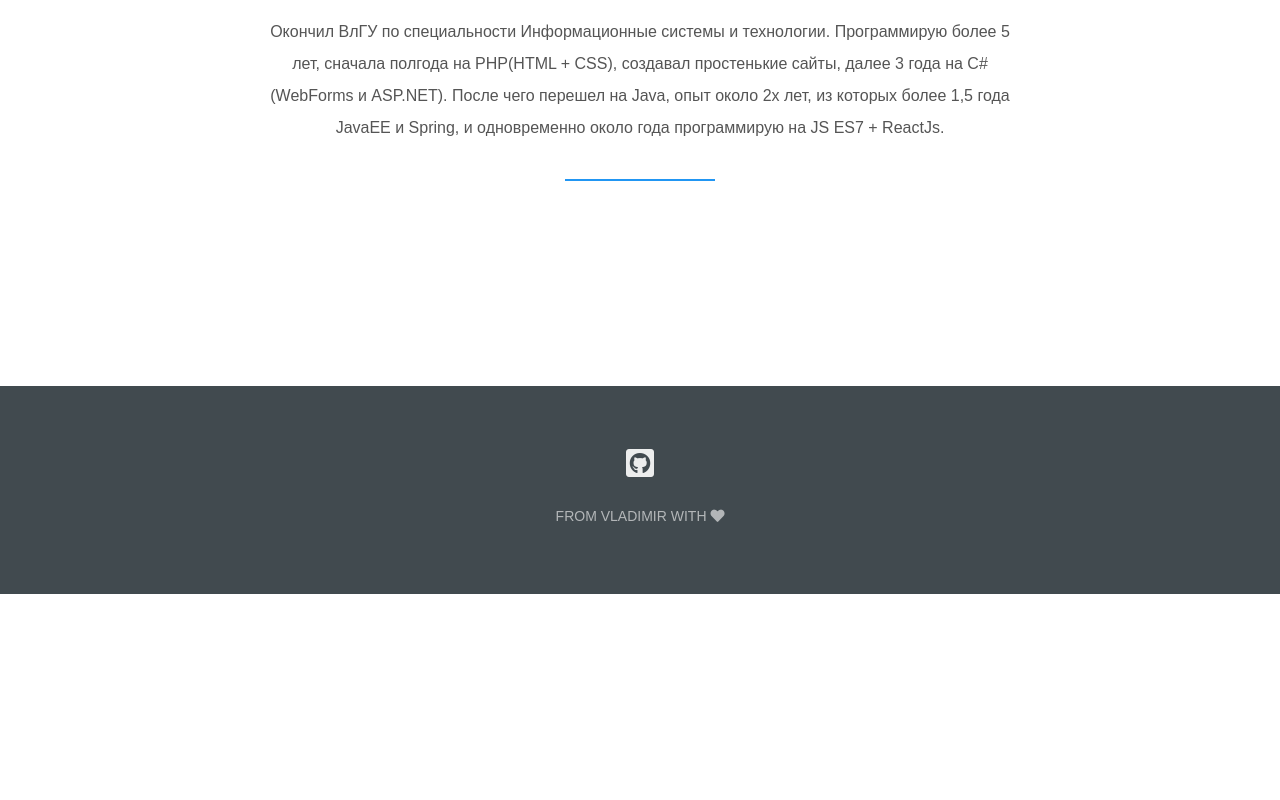
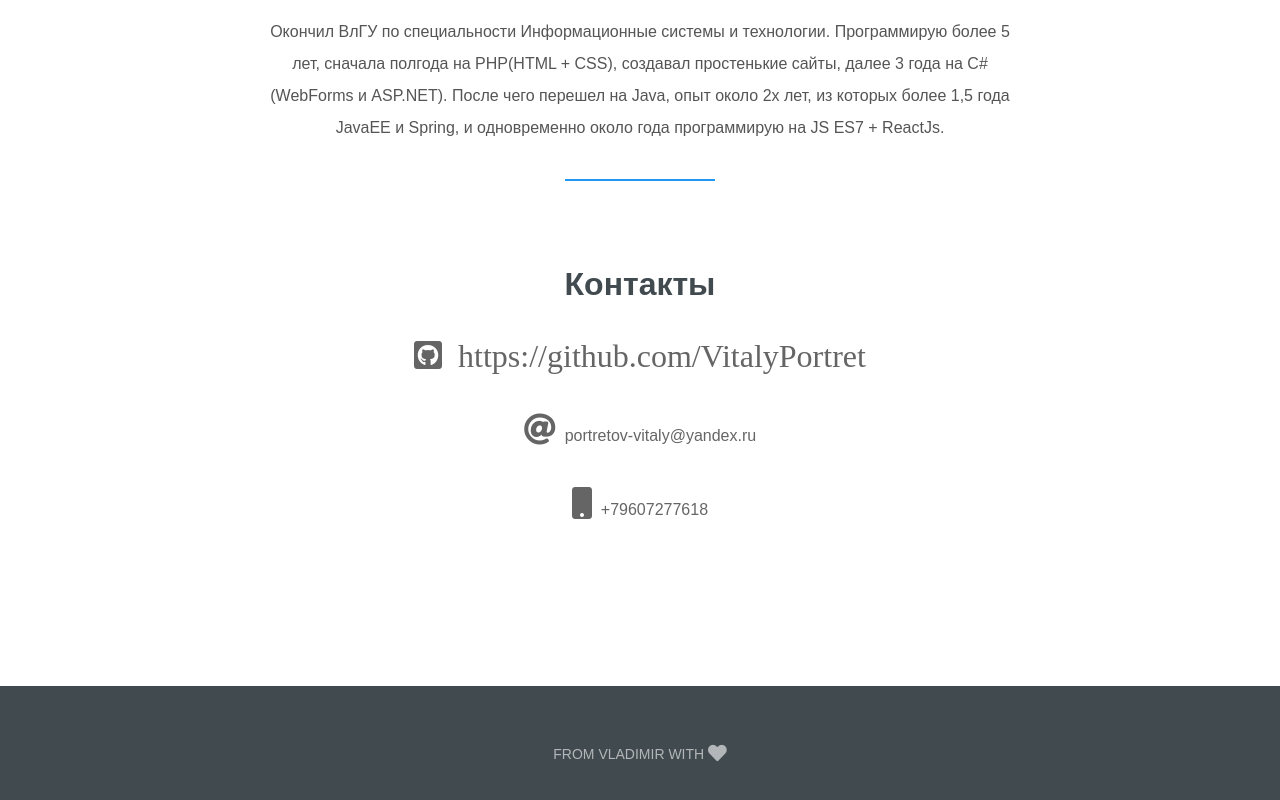
Before and after one commit to VitalyPortret/vitalyportret.github.io, a plain HTML site: page index.html in a window 1280 px wide. Shown: the part 2767-3567 px from the top of the page. Before the commit the page ends 3361 px from the top, so only its background shows below. Drawn offline with nearby package versions, Linux system fonts and the light colour scheme.

Commit message:
Добавление контактов

```diff
--- a/index.html
+++ b/index.html
@@ -177,14 +177,22 @@
         </p>
         <hr>
 
+        <h3 class="title">Контакты</h3>
+        <p>
+            <a href="https://github.com/VitalyPortret" target="_blank"><i class="fab fa-github-square fa-2x">&nbsp;&nbsp;https://github.com/VitalyPortret</i></a>
+        </p>
+        <p>
+            <a><i class="fas fa-at fa-2x"></i>&nbsp;&nbsp;portretov-vitaly@yandex.ru</a>
+        </p>
+        <p>
+            <a><i class="fas fa-mobile fa-2x"></i>&nbsp;&nbsp;+79607277618</a>
+        </p>
+
     </section>
 
 
 	<footer>
-		<ul>
-			<li><a href="https://github.com/VitalyPortret" target="_blank"><i class="fab fa-github-square"></i></a></li>
-		</ul>
-        <p>From Vladimir with <i class="fa fa-heart"></i></p>
+        <p>From Vladimir with <i class="fa fa-heart fa-lg"></i></p>
 	</footer>
 
 </body>
```
